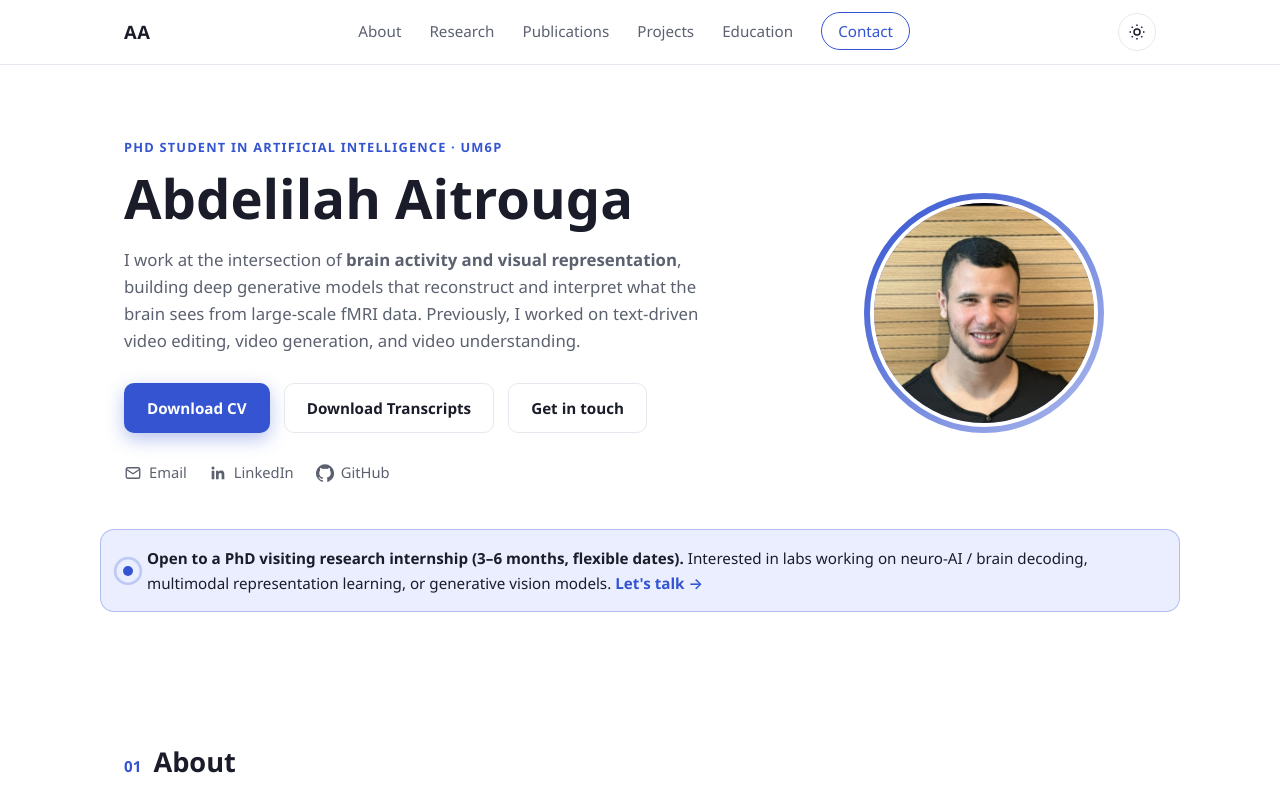
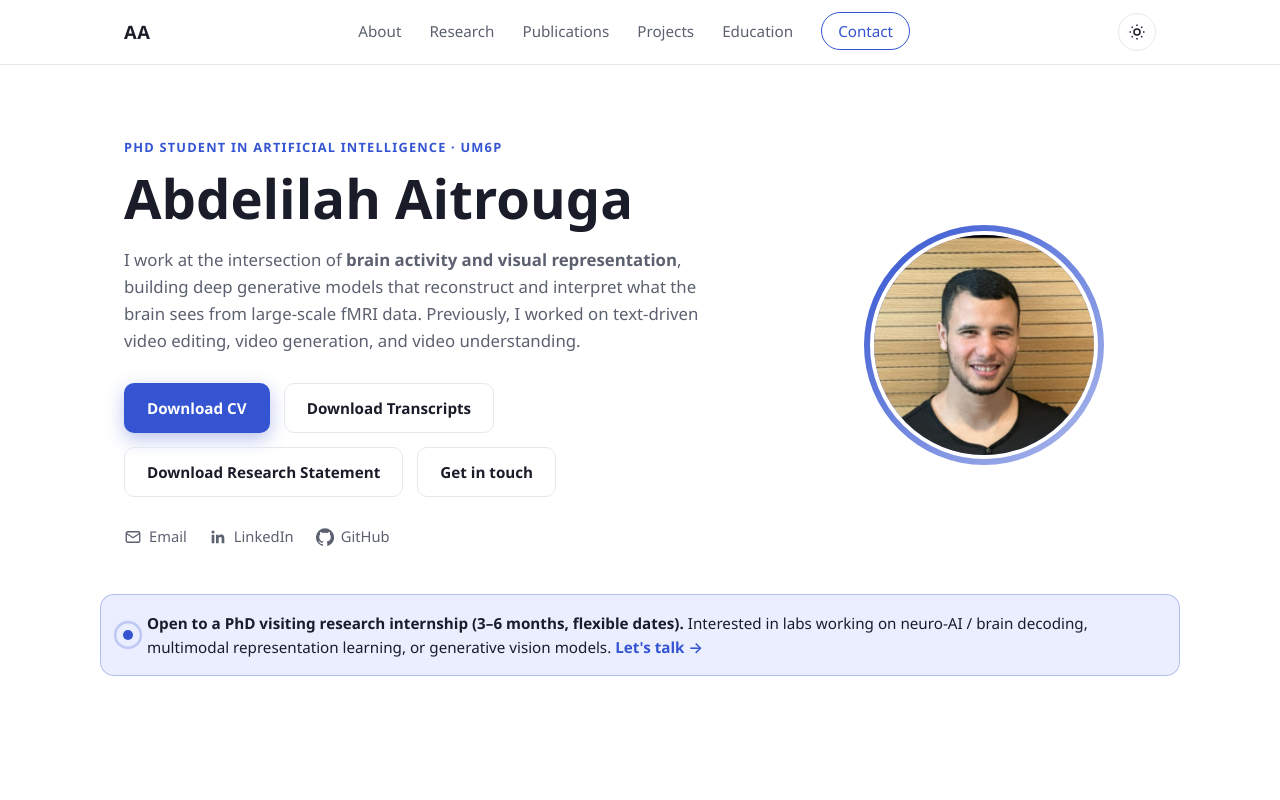
Before and after one commit to abdo-RG/Abdo-RG.github.io, a plain HTML site: page index.html in a window 1280 px wide. Shown: the top 800 px of the page. Drawn offline with Linux system fonts and the light colour scheme.

Commit message:
Add research statement download button
Generates Abdelilah_Aitrouga_Research_Statement.pdf from the provided
markdown content and adds a download button alongside CV and Transcripts.

```diff
--- a/index.html
+++ b/index.html
@@ -50,6 +50,7 @@
         <div class="hero-actions">
           <a href="assets/Abdelilah_Aitrouga_Resume.pdf" class="btn btn-primary" download>Download CV</a>
           <a href="assets/Abdelilah_Aitrouga_Transcripts.pdf" class="btn btn-outline" download>Download Transcripts</a>
+          <a href="assets/Abdelilah_Aitrouga_Research_Statement.pdf" class="btn btn-outline" download>Download Research Statement</a>
           <a href="#contact" class="btn btn-outline">Get in touch</a>
         </div>
         <ul class="hero-links">
```
Also changed, not shown: 1 other file.
